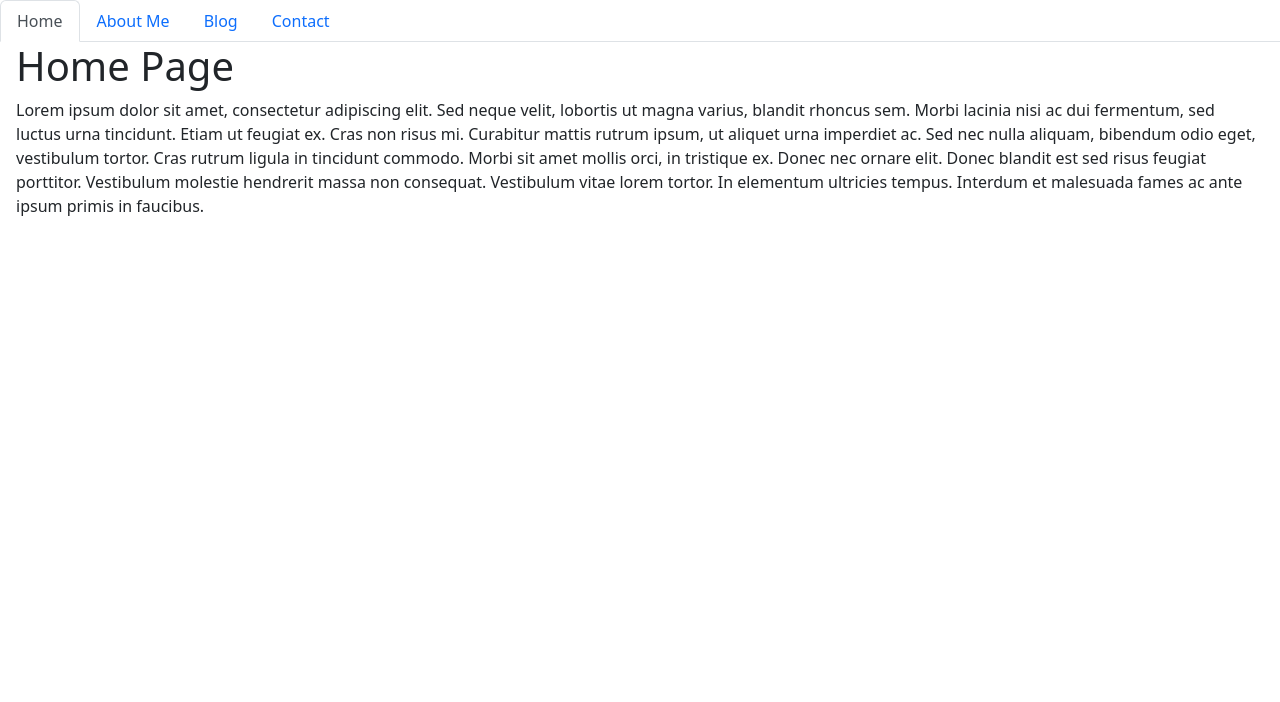
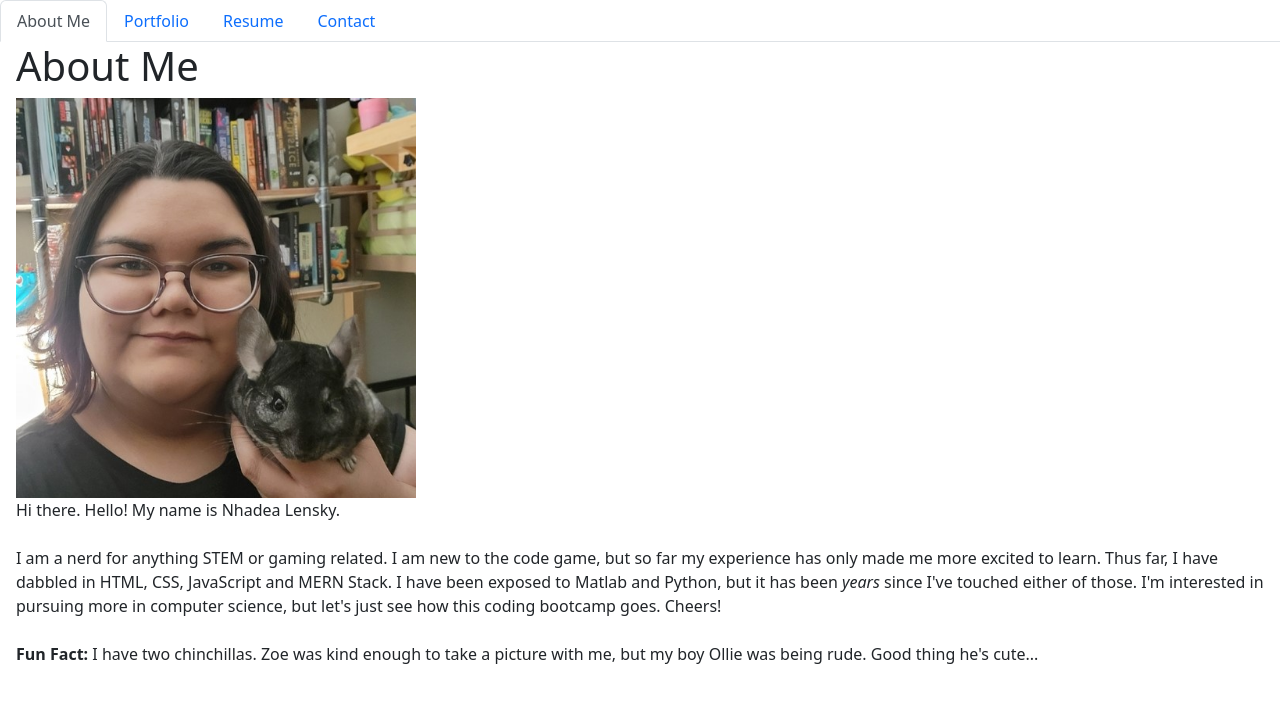
Before and after one commit to itsa-me-dea/my-portfolio-v2, a React (Vite) app: page / in a window 1280 px wide. Shown: the top 702 px of the page. Built offline with nearby package versions, Linux system fonts and the light colour scheme.

Commit message:
updated navbar and included portfolio and resume pages

```diff
--- a/src/components/NavTabs.jsx
+++ b/src/components/NavTabs.jsx
@@ -3,20 +3,11 @@
 function NavTabs({ currentPage, handlePageChange }) {
   return (
     <ul className="nav nav-tabs">
+
+      {/* About Me */}
       <li className="nav-item">
         <a
-          href="#home"
-          onClick={() => handlePageChange('Home')}
-          // This is a conditional (ternary) operator that checks to see if the current page is "Home"
-          // If it is, we set the current page to 'nav-link-active', otherwise we set it to 'nav-link'
-          className={currentPage === 'Home' ? 'nav-link active' : 'nav-link'}
-        >
-          Home
-        </a>
-      </li>
-      <li className="nav-item">
-        <a
-          href="#about"
+          href="#aboutMe"
           onClick={() => handlePageChange('About')}
           // Check to see if the currentPage is `About`, and if so we use the active link class from bootstrap. Otherwise, we set it to a normal nav-link
           className={currentPage === 'About' ? 'nav-link active' : 'nav-link'}
@@ -24,16 +15,30 @@ function NavTabs({ currentPage, handlePageChange }) {
           About Me
         </a>
       </li>
+
+      {/* Portfolio */}
       <li className="nav-item">
         <a
-          href="#blog"
-          onClick={() => handlePageChange('Blog')}
-          // Check to see if the currentPage is `Blog`, and if so we use the active link class from bootstrap. Otherwise, we set it to a normal nav-link
-          className={currentPage === 'Blog' ? 'nav-link active' : 'nav-link'}
+          href="#portfolio"
+          onClick={() => handlePageChange('Portfolio')}
+          className={currentPage === 'Portfolio' ? 'nav-link active' : 'nav-link'}
         >
-          Blog
+          Portfolio
         </a>
       </li>
+
+      {/* Resume */}
+      <li className="nav-item">
+        <a
+          href="#resume"
+          onClick={() => handlePageChange('Resume')}
+          className={currentPage === 'Resume' ? 'nav-link active' : 'nav-link'}
+        >
+          Resume
+        </a>
+      </li>
+
+      {/* Contact */}
       <li className="nav-item">
         <a
           href="#contact"
--- a/src/components/PortfolioContainer.jsx
+++ b/src/components/PortfolioContainer.jsx
@@ -1,23 +1,23 @@
 import { useState } from 'react';
 import NavTabs from './NavTabs';
-import Home from './pages/Home';
+import Resume from './pages/Resume';
 import About from './pages/About';
-import Blog from './pages/Blog';
 import Contact from './pages/Contact';
+import Portfolio from './pages/Portfolio';
 
 export default function PortfolioContainer() {
-  const [currentPage, setCurrentPage] = useState('Home');
+  const [currentPage, setCurrentPage] = useState('About');
 
   // This method is checking to see what the value of `currentPage` is. Depending on the value of currentPage, we return the corresponding component to render.
   const renderPage = () => {
-    if (currentPage === 'Home') {
-      return <Home />;
-    }
     if (currentPage === 'About') {
       return <About />;
     }
-    if (currentPage === 'Blog') {
-      return <Blog />;
+    if (currentPage === 'Portfolio') {
+      return <Portfolio />;
+    }
+    if (currentPage === 'Resume') {
+      return <Resume />;
     }
     return <Contact />;
   };
@@ -26,9 +26,7 @@ export default function PortfolioContainer() {
 
   return (
     <div>
-      {/* We are passing the currentPage from state and the function to update it */}
       <NavTabs currentPage={currentPage} handlePageChange={handlePageChange} />
-      {/* Here we are calling the renderPage method which will return a component  */}
       <main className="mx-3">{renderPage()}</main>
     </div>
   );
--- a/src/components/pages/Contact.jsx
+++ b/src/components/pages/Contact.jsx
@@ -1,7 +1,7 @@
 export default function Contact() {
   return (
     <div>
-      <h1>Contact Page</h1>
+      <h1>Contact Me</h1>
       <p>
         Integer cursus bibendum sem non pretium. Vestibulum in aliquet sem, quis
         molestie urna. Aliquam semper ultrices varius. Aliquam faucibus sit amet
--- a/src/components/pages/Portfolio.jsx
+++ b/src/components/pages/Portfolio.jsx
@@ -0,0 +1,19 @@
+export default function Portfolio() {
+    return (
+      <div>
+        <h1>My Portfolio</h1>
+        <p>
+          Lorem ipsum dolor sit amet, consectetur adipiscing elit. Sed neque
+          velit, lobortis ut magna varius, blandit rhoncus sem. Morbi lacinia nisi
+          ac dui fermentum, sed luctus urna tincidunt. Etiam ut feugiat ex. Cras
+          non risus mi. Curabitur mattis rutrum ipsum, ut aliquet urna imperdiet
+          ac. Sed nec nulla aliquam, bibendum odio eget, vestibulum tortor. Cras
+          rutrum ligula in tincidunt commodo. Morbi sit amet mollis orci, in
+          tristique ex. Donec nec ornare elit. Donec blandit est sed risus feugiat
+          porttitor. Vestibulum molestie hendrerit massa non consequat. Vestibulum
+          vitae lorem tortor. In elementum ultricies tempus. Interdum et malesuada
+          fames ac ante ipsum primis in faucibus.
+        </p>
+      </div>
+    );
+  }
--- a/src/components/pages/Resume.jsx
+++ b/src/components/pages/Resume.jsx
@@ -0,0 +1,19 @@
+export default function Resume() {
+    return (
+      <div>
+        <h1>My Resume</h1>
+        <p>
+          Lorem ipsum dolor sit amet, consectetur adipiscing elit. Sed neque
+          velit, lobortis ut magna varius, blandit rhoncus sem. Morbi lacinia nisi
+          ac dui fermentum, sed luctus urna tincidunt. Etiam ut feugiat ex. Cras
+          non risus mi. Curabitur mattis rutrum ipsum, ut aliquet urna imperdiet
+          ac. Sed nec nulla aliquam, bibendum odio eget, vestibulum tortor. Cras
+          rutrum ligula in tincidunt commodo. Morbi sit amet mollis orci, in
+          tristique ex. Donec nec ornare elit. Donec blandit est sed risus feugiat
+          porttitor. Vestibulum molestie hendrerit massa non consequat. Vestibulum
+          vitae lorem tortor. In elementum ultricies tempus. Interdum et malesuada
+          fames ac ante ipsum primis in faucibus.
+        </p>
+      </div>
+    );
+  }
```
